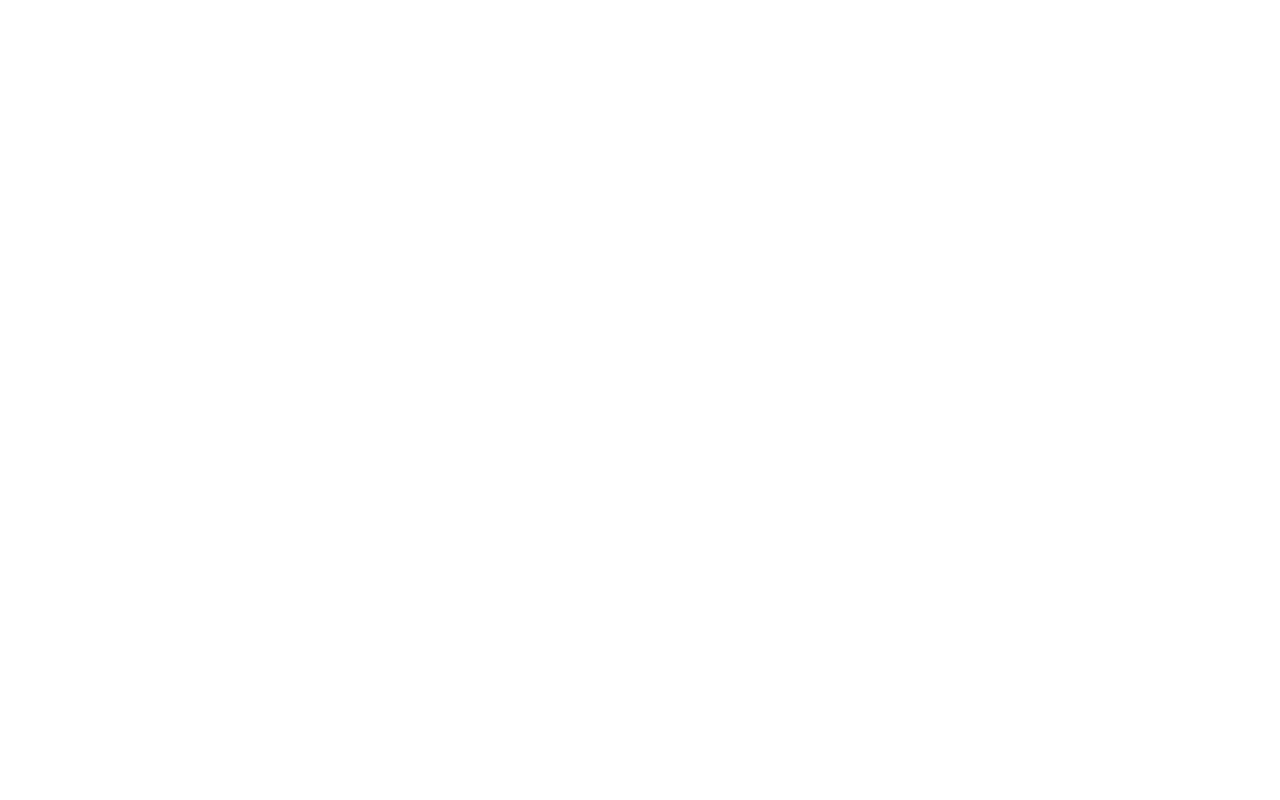
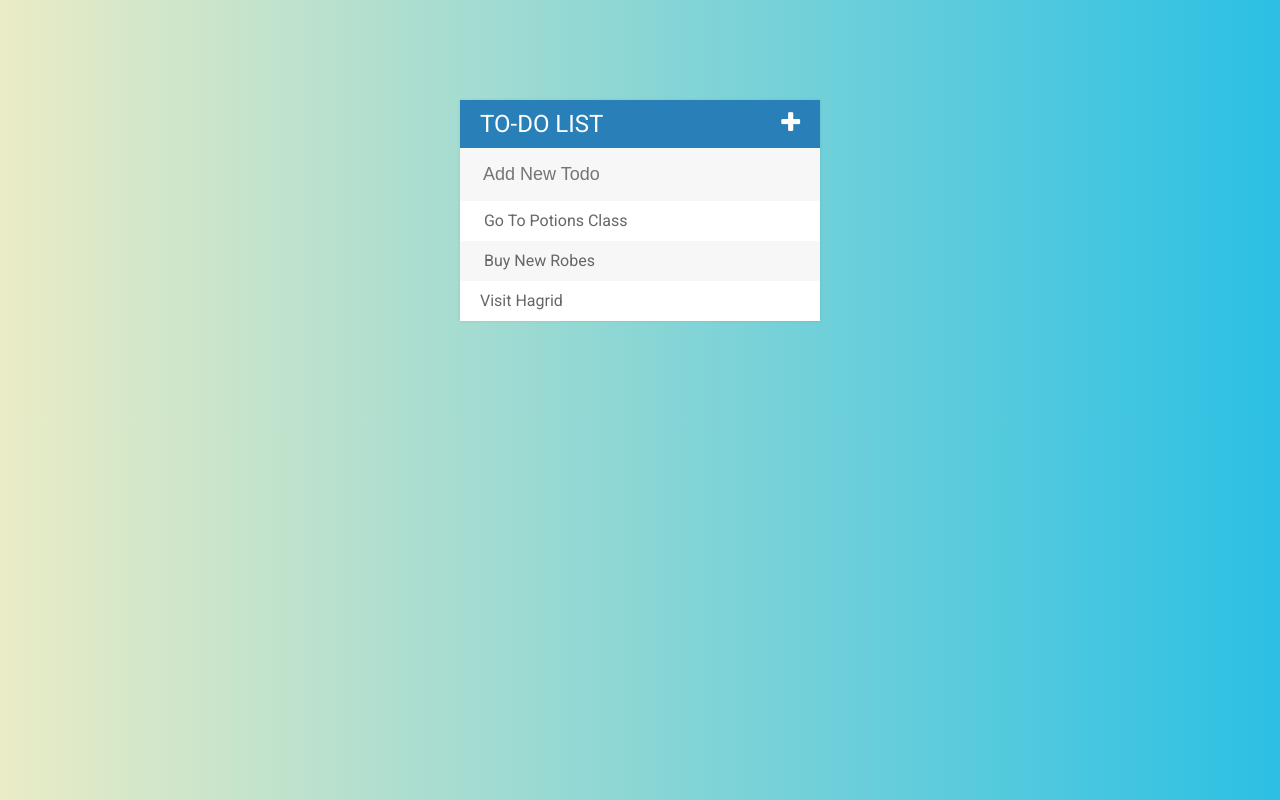
Before and after one commit to shivam-kapila/TodoListProject, a plain HTML site: page index.html in a window 1280 px wide. Drawn offline with Linux system fonts and the light colour scheme.

Commit message:
Final Commit

```diff
--- a/assets/css/todos.css
+++ b/assets/css/todos.css
@@ -0,0 +1,83 @@
+body {
+	font-family: Roboto;
+	background: #2BC0E4;  /* fallback for old browsers */
+background: -webkit-linear-gradient(to right, #EAECC6, #2BC0E4);  /* Chrome 10-25, Safari 5.1-6 */
+background: linear-gradient(to right, #EAECC6, #2BC0E4); /* W3C, IE 10+/ Edge, Firefox 16+, Chrome 26+, Opera 12+, Safari 7+ */
+
+}
+
+h1 {
+	background: #2980b9;
+	color: white;
+	margin: 0;
+	padding: 10px 20px;
+	text-transform: uppercase;
+	font-size: 24px;
+	font-weight: normal;
+}
+
+span {
+	background: #e74c3c;
+	height: 40px;
+	margin-right: 20px;
+	text-align: center;
+	color: white;
+	width: 0;
+	display: inline-block;
+	transition: 0.2s linear;
+	opacity: 0;
+}
+
+ul {
+list-style: none;
+margin: 0;
+padding: 0;
+}
+
+li {
+	background: #fff;
+	height: 40px;
+	line-height: 40px;
+	color: #666;
+}
+
+.fa-plus {
+	float: right;
+}
+
+li:nth-child(2n) {
+	background: #f7f7f7;
+}
+
+li:hover span {
+	width: 40px;
+	opacity: 1.0;
+}
+
+input {
+	font-size: 18px;
+	color: #2680b9;
+	background-color: #f7f7f7;
+	width: 100%;
+	padding: 13px 13px 13px 20px;
+	box-sizing: border-box;
+	border: 3px solid rgba(0,0,0,0);
+}
+
+input:focus {
+	background: #fff;
+	border: 3px outline #2980b9;
+	outline: none;
+}
+
+#container {
+	width: 360px;
+	margin: 100px auto;
+	background: #f7f7f7;
+	box-shadow: 0 0 3px rgba(0,0,0 , 0.1);
+}
+
+.completed {
+	color: gray;
+	text-decoration: line-through;
+}
--- a/assets/js/todos.js
+++ b/assets/js/todos.js
@@ -0,0 +1,26 @@
+// Check Off Specific Todos By Clicking
+$("ul").on("click", "li", function(){
+	$(this).toggleClass("completed");
+});
+
+//Click on X to delete Todo
+$("ul").on("click", "span", function(event){
+	$(this).parent().fadeOut(500,function(){
+		$(this).remove();
+	});
+	event.stopPropagation();
+});
+
+$("input[type='text']").keypress(function(event){
+	if(event.which === 13){
+		//grabbing new todo text from input
+		var todoText = $(this).val();
+		$(this).val("");
+		//create a new li and add ti ul
+		$("ul").append("<li><span><i class='fa fa-trash'></i></span> " + todoText + "</li>");
+	}
+});
+
+$(".fa-plus").click(function(){
+	$("input[type='text']").fadeToggle();
+});
--- a/index.html
+++ b/index.html
@@ -3,10 +3,21 @@
 <head>
 	<title>Todo List</title>
 	<link rel="stylesheet" type="text/css" href="assets/css/todos.css">
+	<link rel="stylesheet" type="text/css" href="https://cdnjs.cloudflare.com/ajax/libs/font-awesome/4.7.0/css/font-awesome.css">
+	<link href="https://fonts.googleapis.com/css?family=Roboto:400,500,700" rel="stylesheet">
 	<script type="text/javascript" src="assets/js/lib/jquery-3.3.1.min.js"></script>
 </head>
 <body>
+<div id="container">
+	<h1>To-Do List <i class="fa fa-plus"></i></h1>
+	<input type="text" placeholder="Add New Todo">
+	<ul>
+		<li><span><i class="fa fa-trash"></i></span> Go To Potions Class</li>
+		<li><span><i class="fa fa-trash"></i></span> Buy New Robes</li>
+		<li><span><i class="fa fa-trash"></i></span>Visit Hagrid</li>
 
+	</ul>
+</div>
 <script type="text/javascript" src="assets/js/todos.js"></script>
 </body>
 </html>
```
